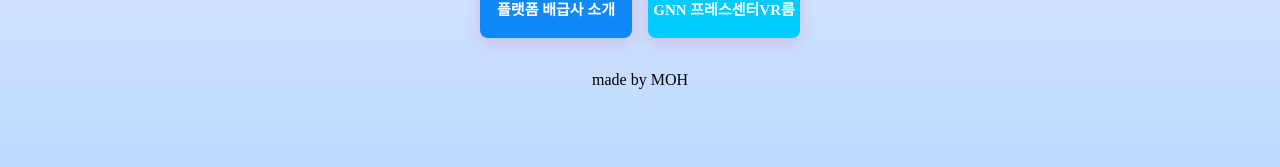
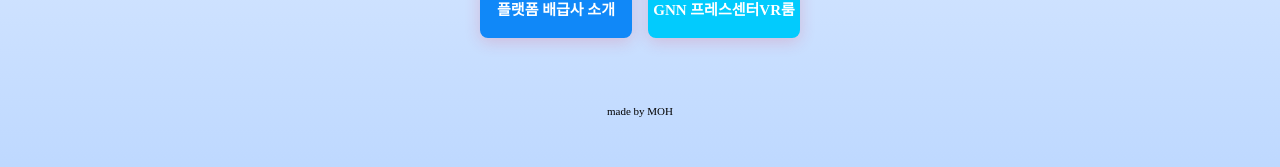
Before and after one commit to mohkorea/intro, a plain HTML site: page index.html in a window 1280 px wide. Shown: the part 499-666 px from the top of the page. Drawn offline with Linux system fonts and the light colour scheme; a web font is replaced by a local one.

Commit message:
Update index.html

```diff
--- a/index.html
+++ b/index.html
@@ -38,6 +38,14 @@
             size : 14px;
             margin-top: 0px;
             margin-bottom: 30px;
+        }
+        .source {
+            color : #000000;
+            font-size: 11px;
+            font-weight: ;
+            size : 11px;
+            margin-top: 50px ;
+            margin-bottom: 0px;
         }
         .wrap {
             width: 300px;
```
